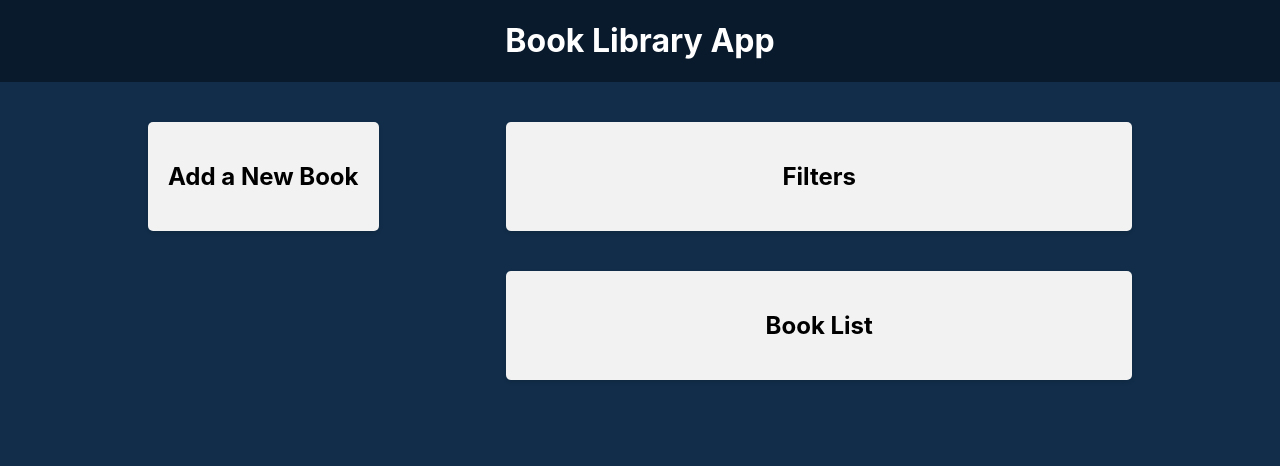
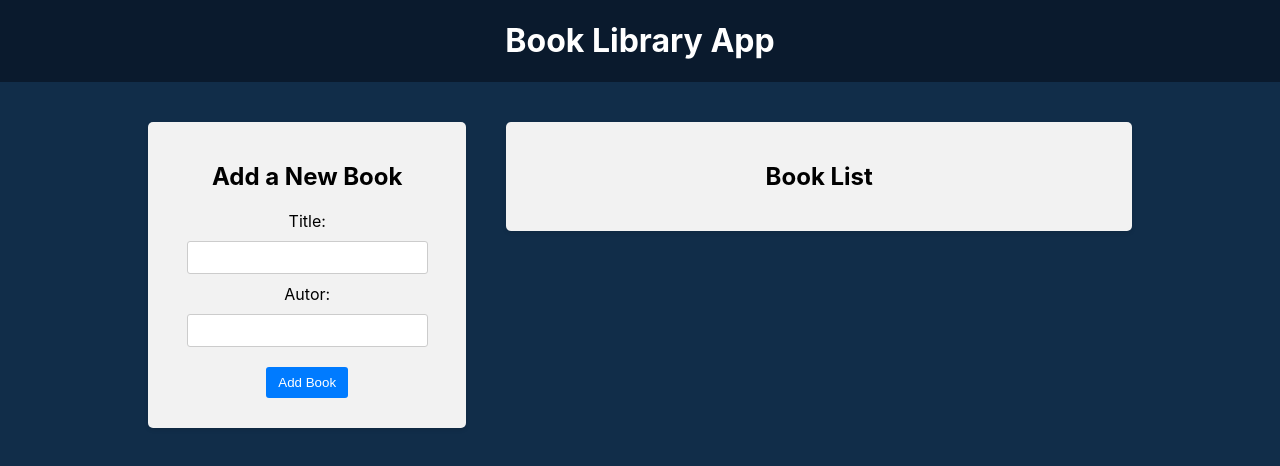
Before and after one commit to DarLaIl/React-Book-Library-App, a React (Create React App) app in the folder frontend/: page / in a window 1280 px wide. Shown: the top 466 px of the page. Built offline with nearby package versions, Linux system fonts and the light colour scheme.

Commit message:
Создание формы

```diff
--- a/frontend/src/App.js
+++ b/frontend/src/App.js
@@ -14,7 +14,7 @@ function App() {
           <BookForm />
         </div>
         <div className='app-right-column'>
-          <Filter />
+          {/*<Filter />*/}
           <BookList />
         </div>
       </main>
--- a/frontend/src/components/BookForm/BookForm.js
+++ b/frontend/src/components/BookForm/BookForm.js
@@ -1,7 +1,42 @@
+import { useState } from 'react';
+import './BookForm.css';
+
 const BookForm = () => {
+  const [title, setTitle] = useState('');
+  const [autor, setAutor] = useState('');
+
+  const handleSubmit = (e) => {
+    e.preventDefault();
+      if (title && autor) {
+      setTitle('');
+      setAutor('');
+    }
+  };
+
   return (
-    <div className='app-block bookform'>
+    <div className='app-block book-form'>
       <h2>Add a New Book</h2>
+      <form onSubmit={handleSubmit}>
+        <div>
+          <label htmlFor='title'>Title:</label>
+          <input
+            type='text'
+            id='title'
+            value={title}
+            onChange={(e) => setTitle(e.target.value)}
+          />
+        </div>
+        <div>
+          <label htmlFor='autor'>Autor:</label>
+          <input
+            type='text'
+            id='title'
+            value={autor}
+            onChange={(e) => setAutor(e.target.value)}
+          />
+        </div>
+        <button type='submit'>Add Book</button>
+      </form>
     </div>
   );
 };
--- a/frontend/src/components/BookList/BookList.js
+++ b/frontend/src/components/BookList/BookList.js
@@ -1,3 +1,5 @@
+import './BookList.css';
+
 const BookList = () => {
   return (
     <div className='app-block book-list'>
--- a/frontend/src/components/Filter/Filter.js
+++ b/frontend/src/components/Filter/Filter.js
@@ -1,3 +1,5 @@
+import './Filter.css';
+
 const Filter = () => {
   return (
     <div className='app-block filter'>
```
